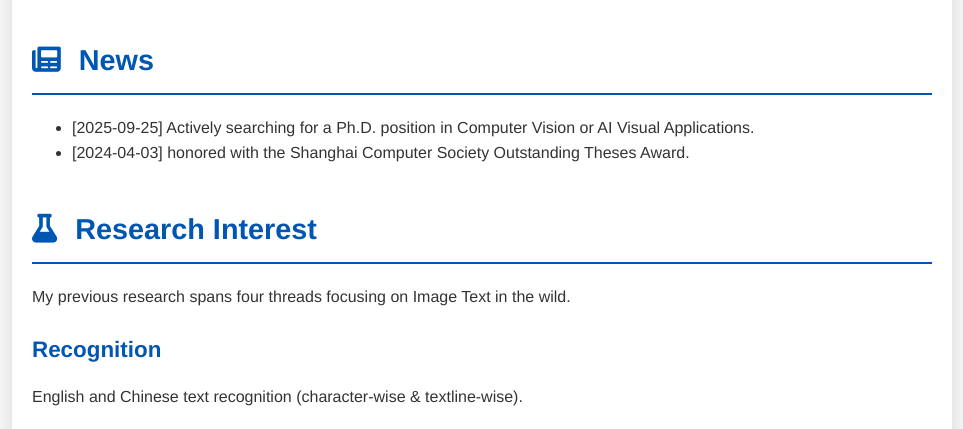
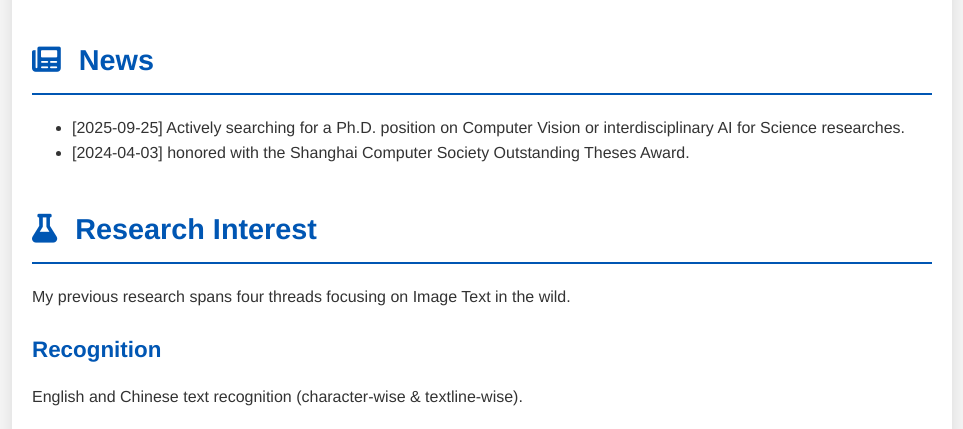
Before and after one commit to xyzu1996/xyzu1996.github.io, a plain HTML site: page index.html in a window 1280 px wide. Shown: the part 295-724 px from the top of the page, without its empty margins (158-1121 px from the left). Drawn offline with Linux system fonts and the light colour scheme.

Commit message:
Update index.html

```diff
--- a/index.html
+++ b/index.html
@@ -40,7 +40,7 @@
                 <h2><i class="fas fa-newspaper"></i> News</h2>
                 <div class="news-list">
                     <ul>
-                        <li><span class="date">[2025-09-25]</span> Actively searching for a Ph.D. position in Computer Vision or AI Visual Applications.</li>
+                        <li><span class="date">[2025-09-25]</span> Actively searching for a Ph.D. position on Computer Vision or interdisciplinary AI for Science researches.</li>
                         <li><span class="date">[2024-04-03]</span> honored with the Shanghai Computer Society Outstanding Theses Award.</li>
                     </ul>
                 </div>
```
